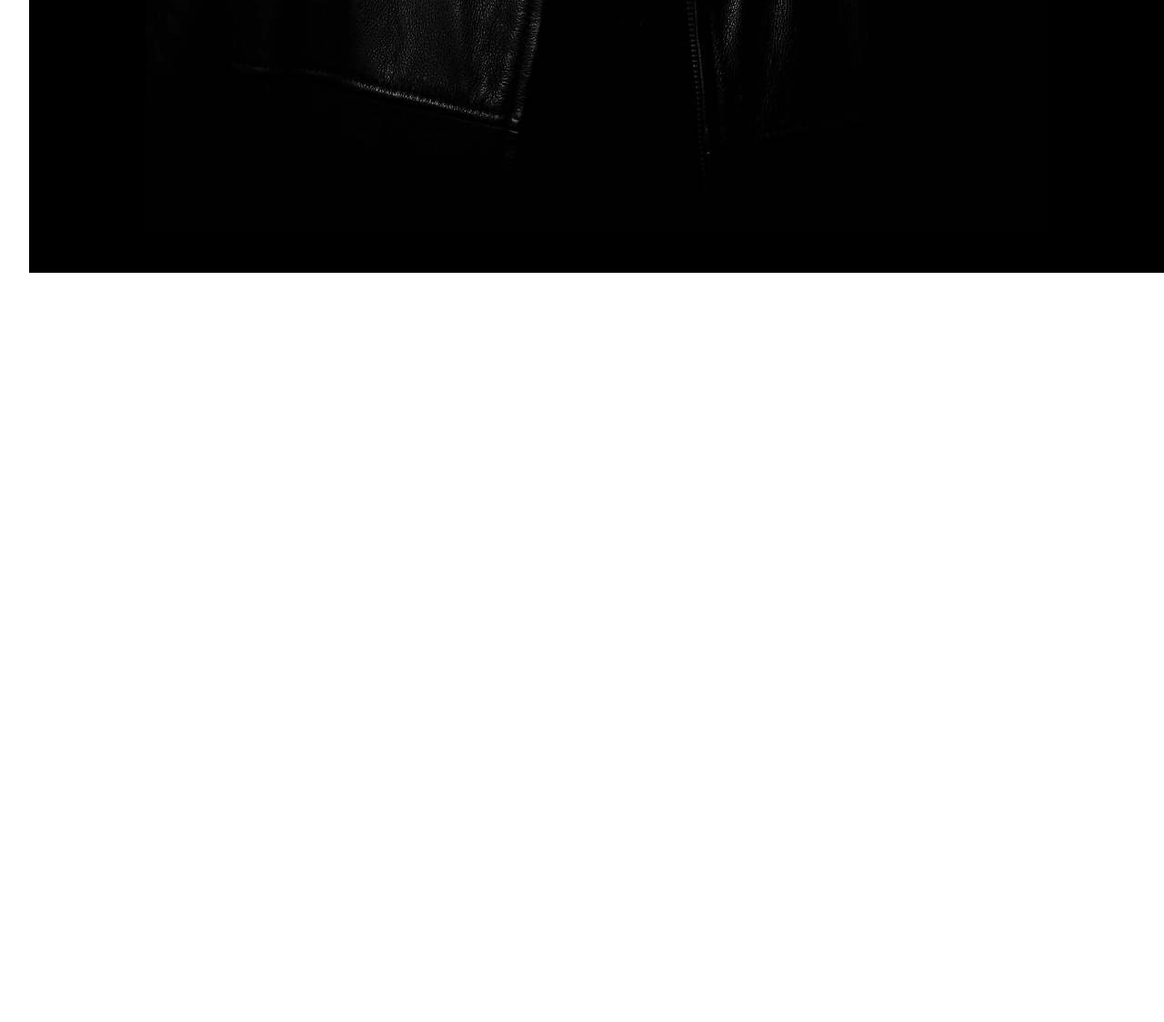
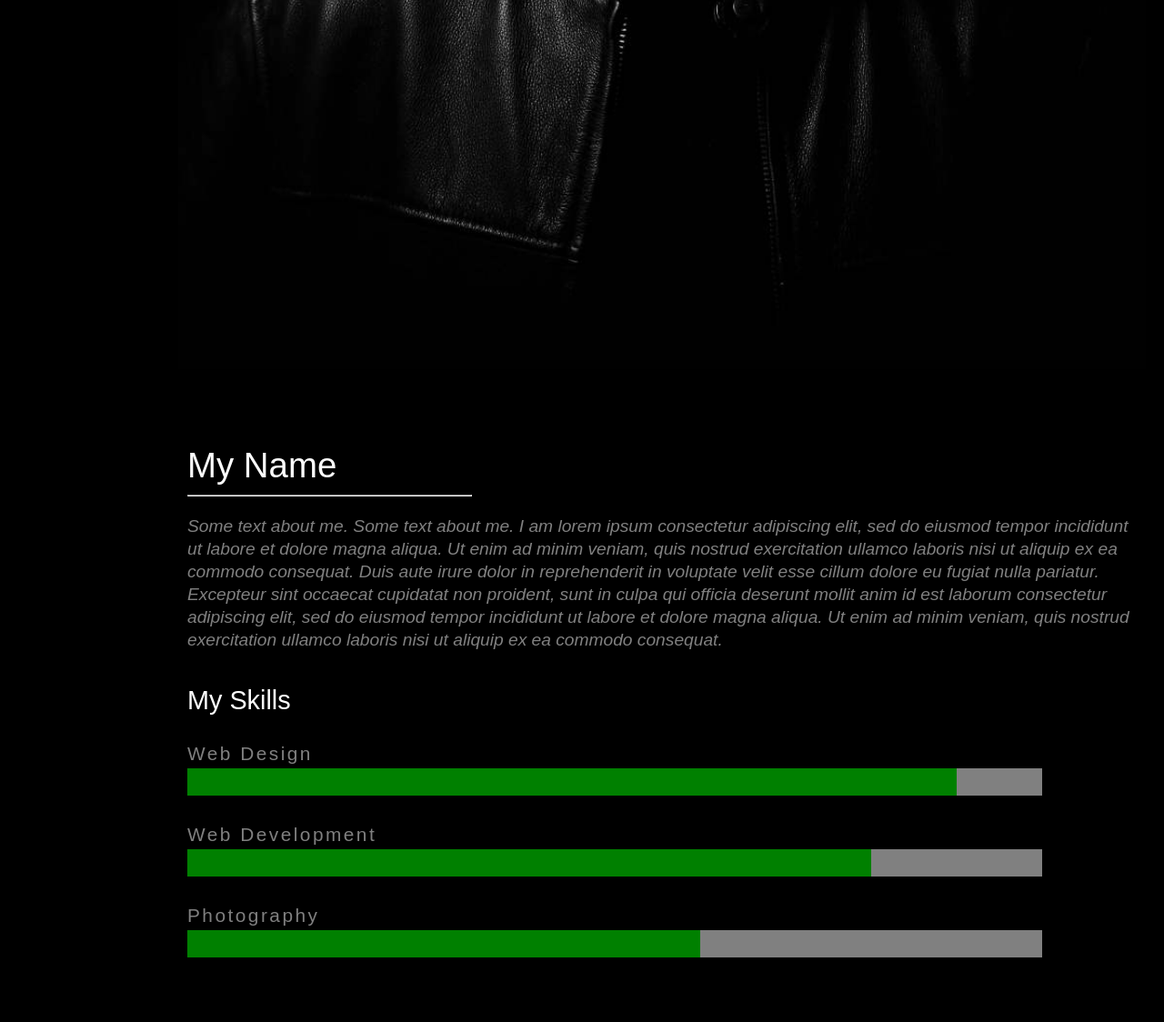
Before and after one commit to aryanofficialjain/My-Portfoli-website, a plain HTML site: page index.html in a window 1280 px wide. Shown: the part 1024-2148 px from the top of the page at 91% size. Before the commit the page ends 1324 px from the top, so only its background shows below. Drawn offline with Linux system fonts and the light colour scheme.

Commit message:
Completed the about section with progress bar
skill section contain heading para and peogress bar to showcase the skills

```diff
--- a/index.html
+++ b/index.html
@@ -34,9 +34,50 @@
             <header>
                 <h1>I'm Bryan Fury</h1>
                 <p>UI/UX Designer</p>
-                <img src="img/assets/asset 1.jpeg">
+
             </header>
+
         </div>
+
+    <div class="container2">
+        <img src="img/assets/asset 1.jpeg">
+      </div>
+
+
+        <!-- About section -->
+        <div class="container2">
+            <div class="about">
+                <h2>My Name</h2>
+                <hr>
+                <p>Some text about me. Some text about me. I am lorem ipsum consectetur adipiscing elit, sed do eiusmod tempor incididunt ut labore et dolore magna aliqua. Ut enim ad minim veniam, quis nostrud exercitation ullamco laboris nisi ut aliquip ex ea commodo consequat. Duis aute irure dolor in reprehenderit in voluptate velit esse cillum dolore eu fugiat nulla pariatur. Excepteur sint occaecat cupidatat non proident, sunt in culpa qui officia deserunt mollit anim id est laborum consectetur adipiscing elit, sed do eiusmod tempor incididunt ut labore et dolore magna aliqua. Ut enim ad minim veniam, quis nostrud exercitation ullamco laboris nisi ut aliquip ex ea commodo consequat.</p>
+            </div>
+            <br>
+
+            <div class="skill">
+                <h3>My Skills</h3>
+
+                <div class="skillbar">
+                    <p>Web Design</p>
+                    <progress value="90" max="100" style="border-radius:0;">
+                </div>
+
+
+                <div class="skillbar">
+                    <p>Web Development</p>
+                    <progress value="80" max="100" style="border-radius:0;">
+                </div>
+
+
+                <div class="skillbar">
+                    <p>Photography</p>
+                    <progress value="60" max="100" style="border-radius:0;">
+                </div>
+            </div>
+
+        </div>
+
+
+
 
 
 
--- a/style.css
+++ b/style.css
@@ -1,3 +1,5 @@
+@import url('https://fonts.googleapis.com/css2?family=Montserrat:wght@300;400;500;600&family=Orbitron:wght@400;500&family=PT+Sans:wght@400;700&family=Poppins:wght@300;700&family=Roboto:wght@400;700&family=Ubuntu:wght@500&display=swap');
+
 *{
 	margin: 0;
 	padding: 0;
@@ -21,10 +23,13 @@ ul{
 	--bg-color: black;
 	--font-color: white;
 	--nav-bg-color: #222;
+	--custom-font-style: 'Montserrat', sans-serif;
+	--boldness: lighter;
 
-	/* --bg-color: white;
+/*
+	--bg-color: white;
 	--font-color: black;
-	--nav-bg-color: grey; */
+	--nav-bg-color: grey;  */
 
 
 }
@@ -41,11 +46,20 @@ ul{
 }
 
 
+.container2{
+	width: 100%;
+	max-width: 69rem;
+	padding: 30px 20px;
+/* 	padding: 10px; */
+	background-color: var(--body-bg-color);
+	margin-left: auto;
+}
+
 /* custom styling */
 
 body{
-/* 	background-color: var(--body-bg-color); */
-	font-family: 'Montserrat', sans-serif;
+	background-color: var(--body-bg-color);
+	font-family: var(--custom-font-style);
 }
 
 /* navigation */
@@ -111,12 +125,14 @@ list-style-type: none;
 /* header */
 header{
 	text-align: center;
+
 	padding: 40px;
 	background-color: var(--bg-color);
 	color: var(--font-color);
 }
 
 header h1{
+	font-weight: var(--boldness);
 	font-size: 2.9rem;
 	margin-bottom: 10px;
 }
@@ -125,3 +141,205 @@ header p{
 	font-size: 1.5rem;
 	padding: 20px;
 }
+
+.container2 img{
+	width: 100%;
+	margin: 0 auto;
+}
+
+
+
+/* about section */
+.about{
+/* 	padding: 30px 20px; */
+padding: 10px;
+	color: white;
+}
+
+.about h2{
+	padding: 10px 0px 10px 0px;
+	font-size: 2.4rem;
+	font-weight: var(--boldness);
+}
+
+.about hr{
+	width: 30%;
+	margin-bottom: 20px;
+	animation: bar 2.5s linear 1;
+	transition: all 1s ease-out;
+}
+
+.about p{
+	line-height: 25px;
+	color: grey;
+	font-size: 1.2rem;
+	font-style: italic;
+
+}
+
+
+
+/* skills section */
+
+.skill{
+	color: var(--font-color);
+	padding: 10px;
+
+}
+
+
+
+.skill h3{
+	font-size: 1.8rem;
+	font-weight: var(--boldness);
+	margin-bottom: 25px;
+}
+
+.skillbar{
+	margin: 30px 0px;
+}
+
+.skillbar p{
+	color: grey;
+	letter-spacing: 2.5px;
+	font-size: 1.3rem;
+	margin-bottom: 4px;
+
+}
+
+.skillbar progress{
+	width: 90%;
+	height: 30px;
+	color: grey;
+
+}
+
+
+
+
+
+
+
+
+
+
+
+
+
+
+
+
+
+
+
+
+
+
+
+
+
+
+
+
+
+
+
+
+
+
+
+
+
+
+
+
+
+
+
+
+
+
+
+
+
+
+
+
+
+
+
+
+
+
+
+
+
+
+
+
+
+
+
+
+
+
+
+
+
+
+
+
+
+
+
+
+
+
+
+
+
+
+
+
+
+
+
+
+
+
+
+
+
+
+
+
+
+
+
+
+
+
+
+
+
+
+
+
+
+
+
+
+
+/* bar animation */
+@keyframes bar{
+	0%{
+		width: 1%;
+
+	}
+	50%{
+		width: 15%;
+	}
+	100%{
+		width: 30%;
+	}
+}
```
